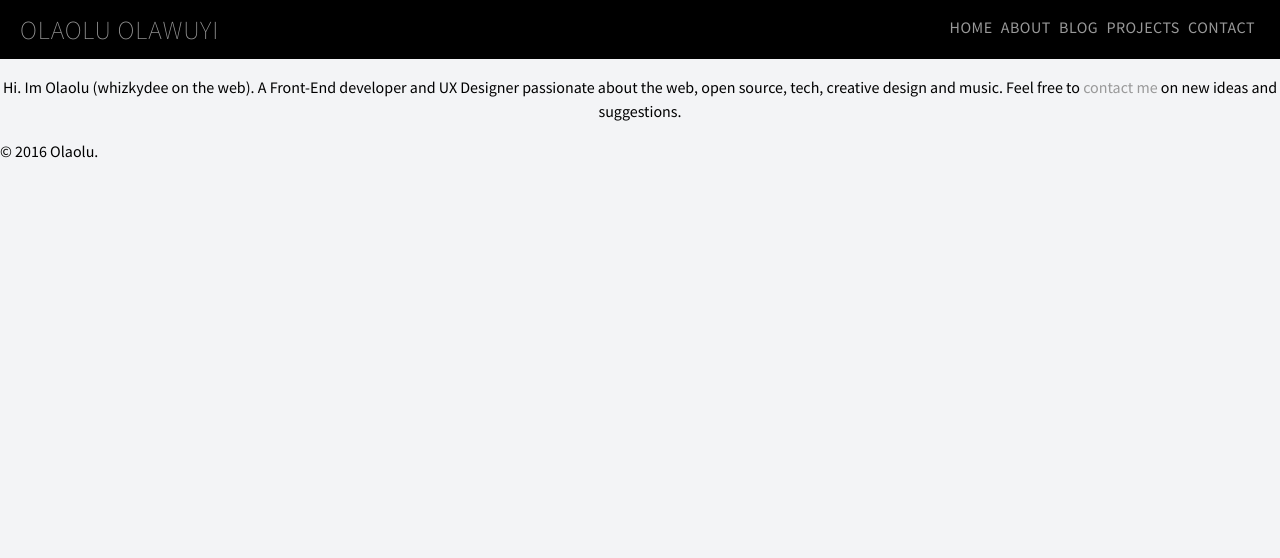
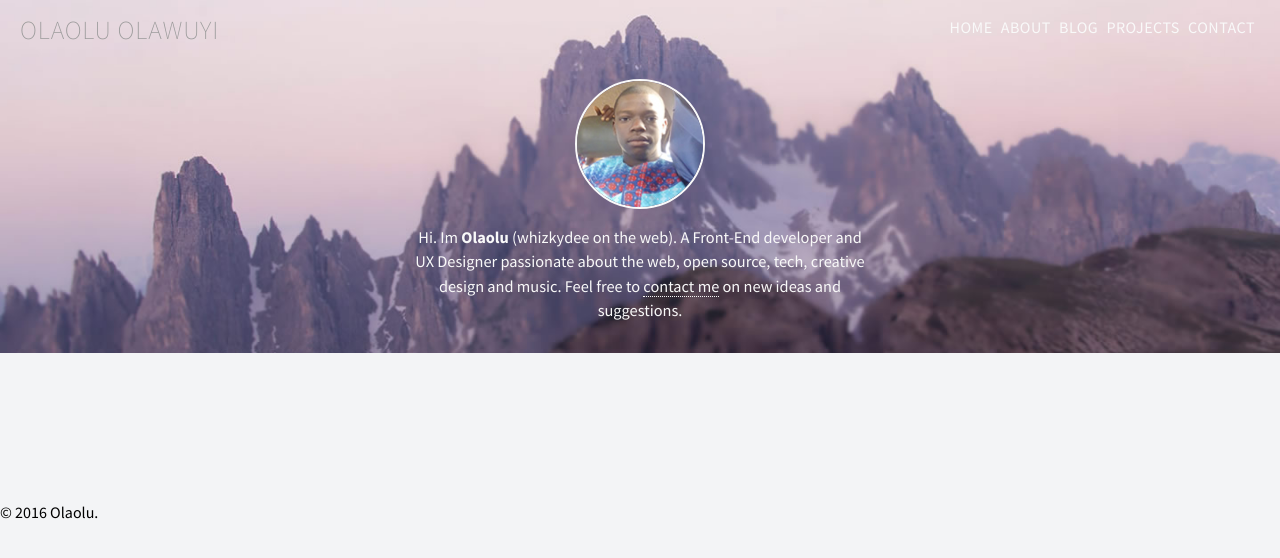
Before and after one commit to whizkydee/old-site, a Jekyll site: the page built from index.html, in a window 1280 px wide. Shown: the top 558 px of the page. Built offline with Jekyll 4.4.1, drawn with Linux system fonts in a browser that asks for light colours.

Commit message:
Big update

```diff
--- a/_layouts/default.html
+++ b/_layouts/default.html
@@ -6,13 +6,13 @@
 <body class="personal {% if page.body-class %}{{ page.body-class }}{% endif %}">
 
    <div class="page-content">
-      <div class="wrapper">
       <section class="main_content">
+         <section class="about_content" style="background-image: url(img/bg.jpg); background-repeat: no-repeat; background-position: fixed; background-size: cover;">
             {% include header.html %}
 
             {{ content }}
          </section>
-      </div>
+      </section>
    </div>
 
    {% include footer.html %}
--- a/_sass/_home.scss
+++ b/_sass/_home.scss
@@ -3,7 +3,6 @@
    position: relative;
    padding: 10px 20px;
    display: block;
-   background: #000;
    .name {
       position: relative;
       display: inline-block;
@@ -32,13 +31,40 @@
          }
          a {
             position: relative;
+            color: $off_white;
          }
       }
    }
 }
 
-.about_content {
+.main_content {
+   height: 500px;
+}
+.about_section {
+   padding: 20px 0;
+   font-family: $font-alt;
    position: relative;
    text-align: center;
    display: block;
+   > {
+      img {
+         border: 2px solid $off_white;
+         text-align: center;
+         @extend .round;
+         width: 130px;
+         height: 130px;
+      }
+      p {
+         font-family: $basefont;
+         text-align: center;
+         max-width: 450px;
+         margin: 10px auto;
+         color: $off_white;
+         font-size: 1.02em;
+         a {
+            color: inherit;
+            border-bottom: 1px dotted;
+         }
+      }
+   }
 }
--- a/index.html
+++ b/index.html
@@ -2,11 +2,10 @@
 layout: default
 body-class: home
 ---
-
-<section class="about_content">
-   <img src="img/image5.jpg" hidden />
+<section class="about_section">
+   <img src="img/image5.jpg" />
    <p class="about_text">
-      Hi. Im Olaolu (whizkydee on the web). A Front-End developer and
+      Hi. Im <strong>Olaolu</strong> (whizkydee on the web). A Front-End developer and
       UX Designer passionate about the web, open source, tech, creative
       design and music. Feel free to <a href="/contact">contact me</a>
       on new ideas and suggestions.
```
Also changed, not shown: img/bg.jpg (added), img/image5.jpg. Lines whose indentation alone changed are shown as unchanged.
